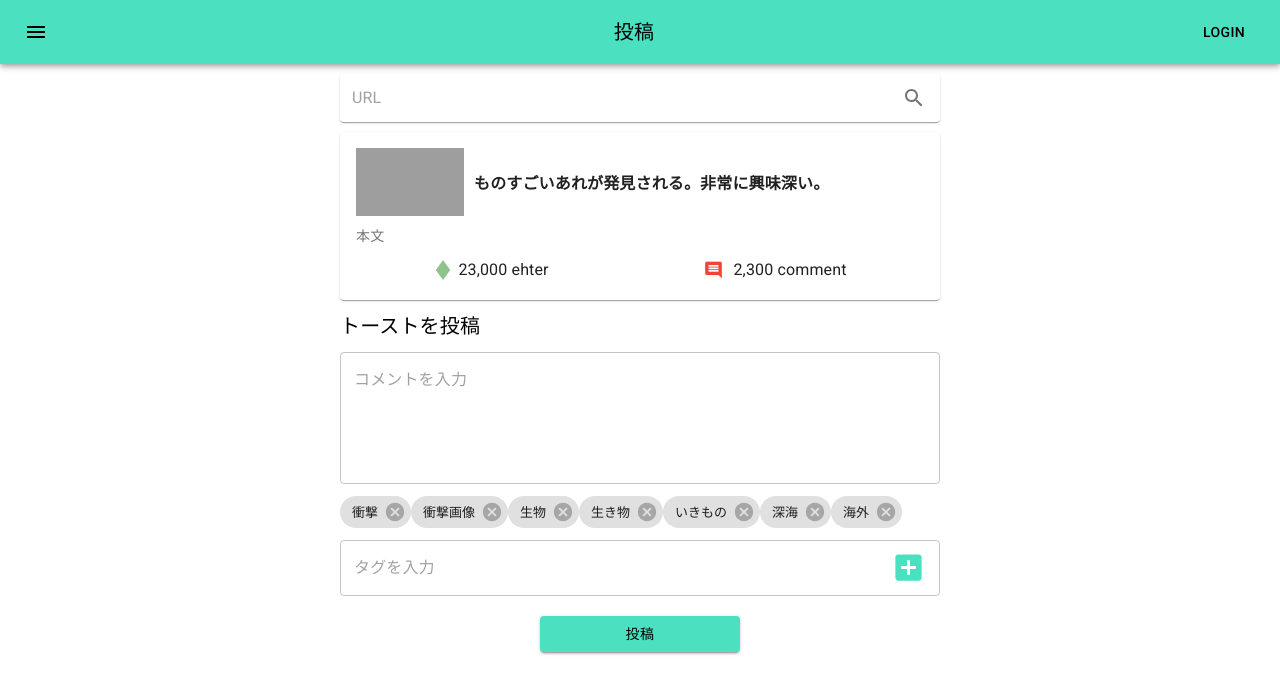
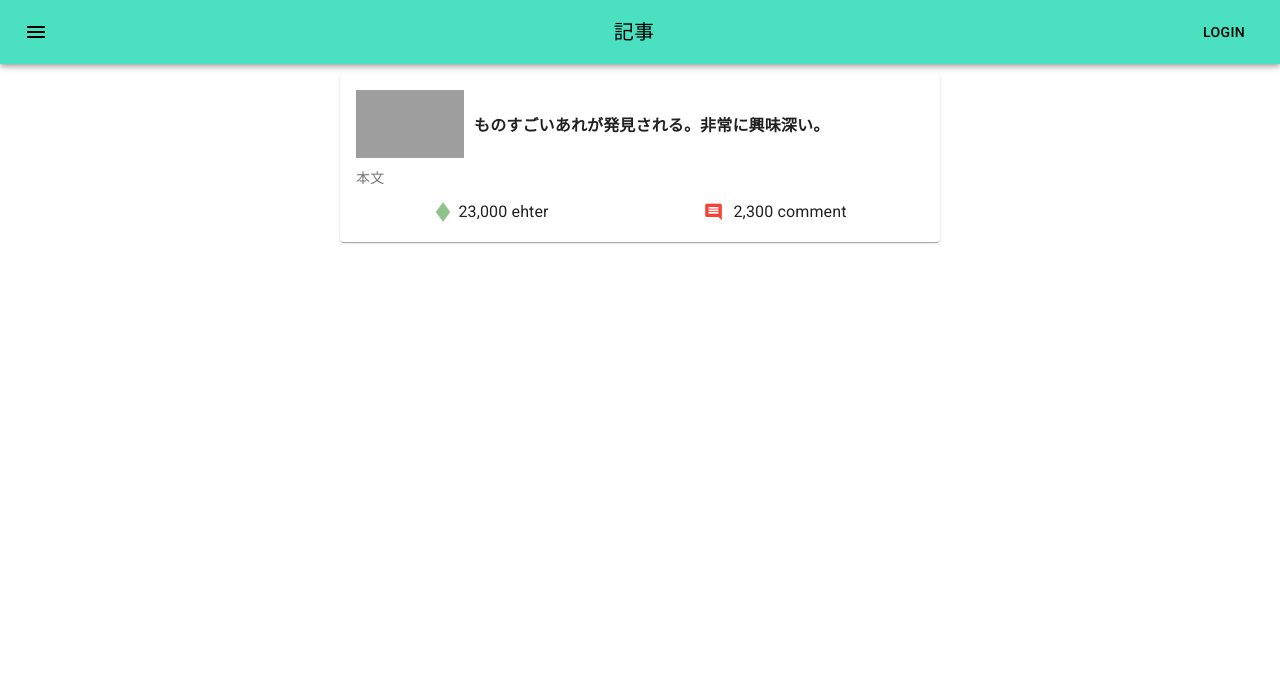
Before and after one commit to yox2yox/toast, a React (Create React App) app: page / in a window 1280 px wide. Shown: the top 694 px of the page. Built offline with nearby package versions, Linux system fonts and the light colour scheme; grey boxes are pictures that could not be loaded.

Commit message:
ToastPage追加

```diff
--- a/src/App.js
+++ b/src/App.js
@@ -4,6 +4,7 @@ import './App.css';
 import { ThemeProvider,createMuiTheme } from '@material-ui/core/styles';
 import HomePage from './components/pages/HomePage';
 import ToastPage from './components/pages/ToastPage'
+import ViewToastsPage from './components/pages/ViewToastsPage'
 
 const theme = createMuiTheme({
   palette: {
@@ -22,9 +23,10 @@ function App() {
     <ThemeProvider theme={theme}>
       <div className="App">
         <div style={{display:"none"}}>
-          <HomePage></HomePage>
+          <HomePage />
+          <ToastPage />
         </div>
-        <ToastPage></ToastPage>
+        <ViewToastsPage />
       </div>
     </ThemeProvider>
   );
--- /dev/null
+++ b/src/components/pages/ViewToastsPage.js
@@ -0,0 +1,29 @@
+import React from 'react';
+import { withStyles } from '@material-ui/core/styles';
+import ToastAppBar from '../ToastAppBar';
+import ArticleCard from '../AtricleCard';
+
+const styles = {
+    content:{
+        margin:"10px auto",
+        width:"90%",
+        maxWidth:"600px",
+        textAlign:"left"
+    },
+}
+
+class ViewToastsPage extends React.Component{
+    render(){
+        const classes = this.props.classes
+        return (
+            <div>
+                <ToastAppBar pageTitle="記事"></ToastAppBar>
+                <div className={classes.content}>
+                    <ArticleCard></ArticleCard>
+                </div>
+            </div>
+        );
+    }
+}
+
+export default withStyles(styles)(ViewToastsPage);
```
